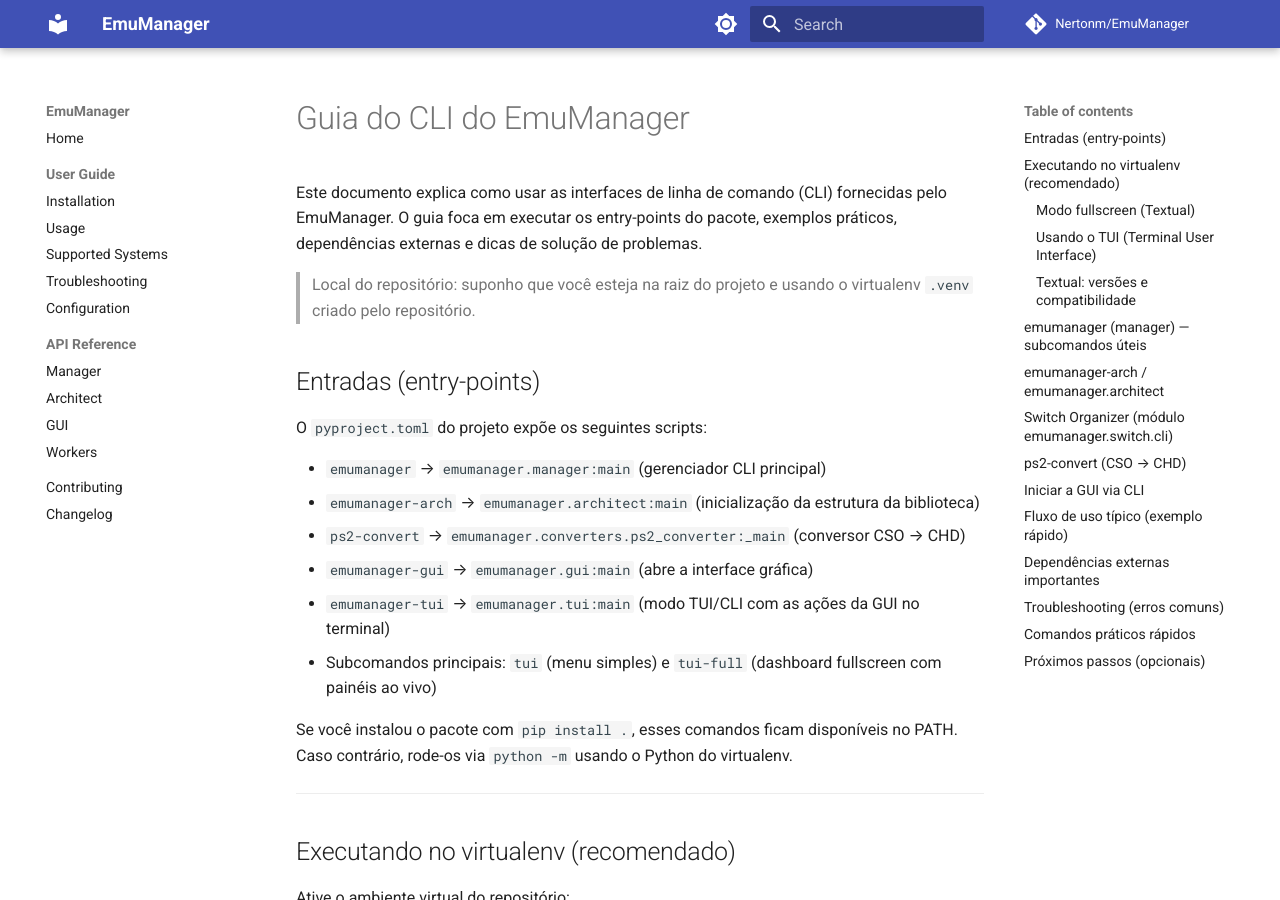
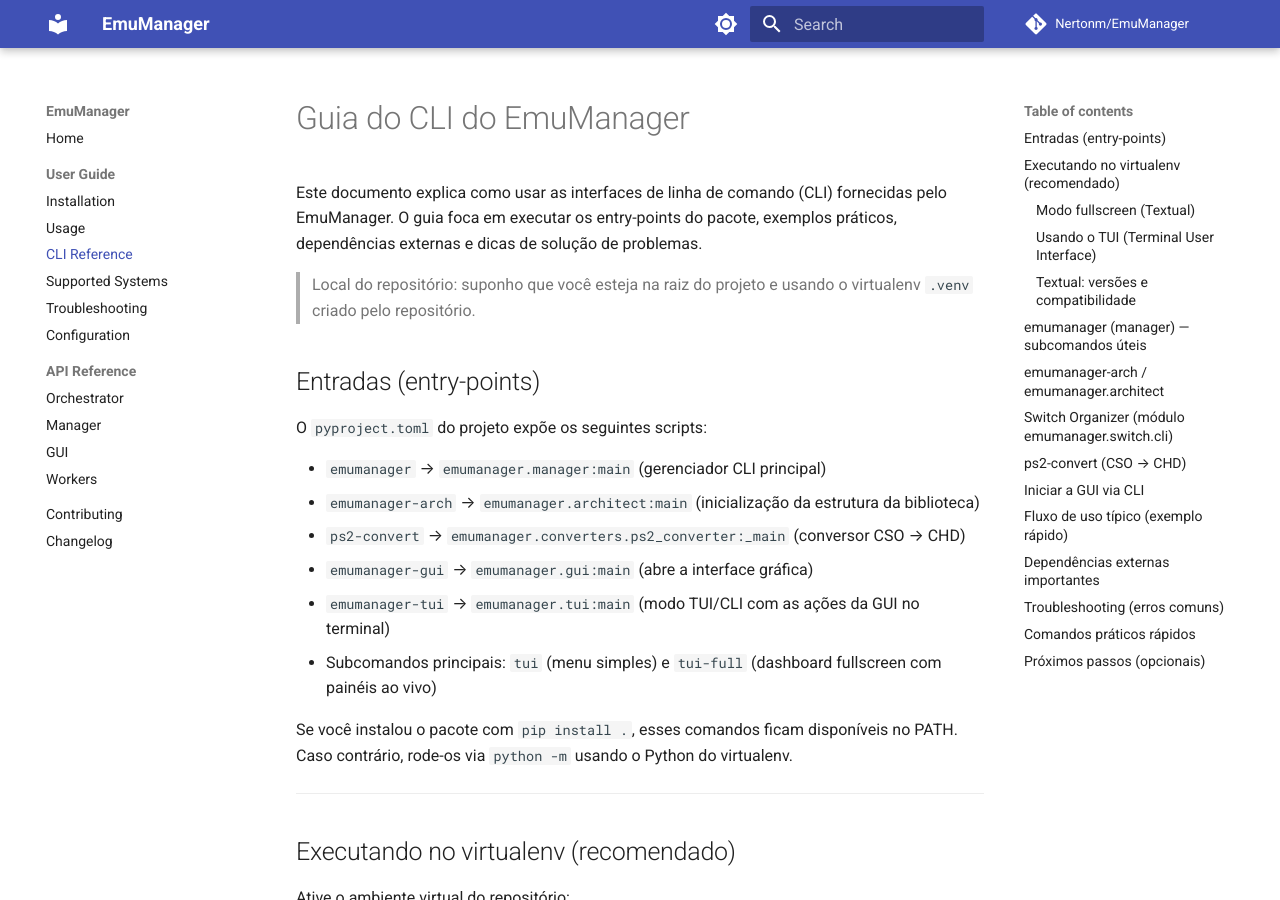
Before and after one commit to Nertonm/EmuManager, an MkDocs documentation site: the page built from docs/cli.md, in a window 1280 px wide and 900 px high. Built offline with MkDocs 1.6.1 and Material for MkDocs 9.7.7, drawn with Linux system fonts in a browser that asks for light colours; comment, search, counter and statistics services are not loaded.

Commit message:
docs: update API reference for provider architecture and add CLI to nav

```diff
--- a/mkdocs.yml
+++ b/mkdocs.yml
@@ -43,12 +43,13 @@
   - User Guide:
     - Installation: installation.md
     - Usage: usage.md
+    - CLI Reference: cli.md
     - Supported Systems: supported_systems.md
     - Troubleshooting: troubleshooting.md
     - Configuration: configuration.md
   - API Reference:
+    - Orchestrator: reference/orchestrator.md
     - Manager: reference/manager.md
-    - Architect: reference/architect.md
     - GUI: reference/gui.md
     - Workers: reference/workers.md
   - Contributing: contributing.md
```
Also changed, not shown: docs/reference/architect.md (deleted, +0 -3 lines), docs/reference/orchestrator.md (added, +1 -0 lines).
